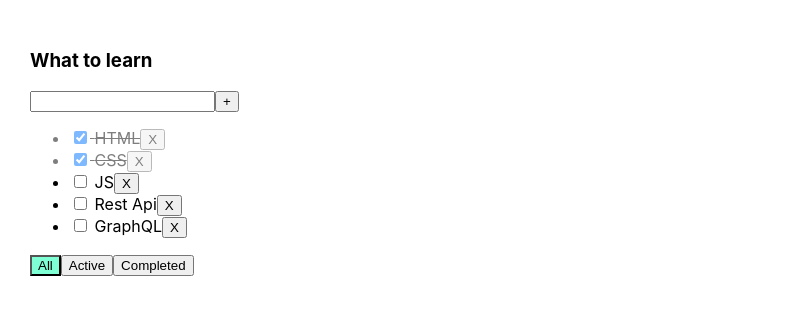
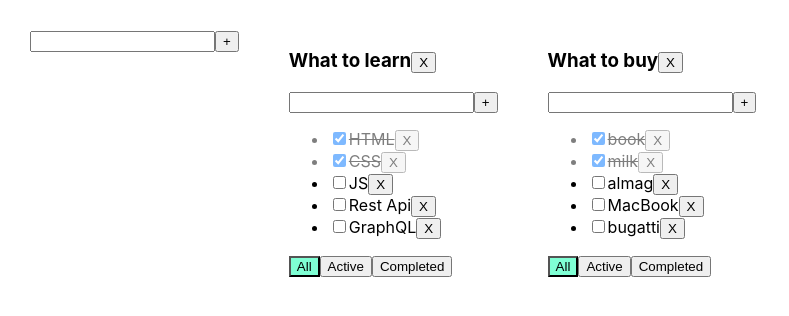
Before and after one commit to student-Alex-Bond/it-incubator-todolist, a React (Create React App) app: page / in a window 1280 px wide. Shown: the top 316 px of the page, without its empty margins (0-789 px from the left). Built offline with nearby package versions, Linux system fonts and the light colour scheme.

Commit message:
refactoring component's

```diff
--- a/src/App.tsx
+++ b/src/App.tsx
@@ -1,71 +1,154 @@
-import React, {useState} from 'react';
+import React from 'react';
 import './App.css';
 import TodoList from "./components/TodoList";
 import {v1} from "uuid";
+import {AddItemForm} from "./components/AddItemFormType";
 
-export type TaskType ={
+export type TaskType = {
     title: string,
     isDone: boolean,
     id: string
 }
 export type FilterValuesType = "all" | "active" | "completed"
+export type TodoListsType = {
+    id: string
+    title: string
+    filter: FilterValuesType
+}
+
+type TaskStateType = {
+    [key: string]: Array<TaskType>
+}
+
 function App() {
-    let [tasks, setTasks] = useState([
-        { id: v1(), title: "HTML", isDone: true},
-        { id: v1(), title: "CSS", isDone: true},
-        { id: v1(), title: "JS", isDone: false},
-        {id: v1(), title: "Rest Api", isDone: false},
-        {id: v1(), title: "GraphQL", isDone: false},
-    ])
 
-    function removeTask( id: string) {
-        let filterTasks = tasks.filter(task => task.id != id)
-        setTasks(filterTasks)
+    function removeTask(id: string, todoListId: string) {
+        let tasks = tasksObj[todoListId]
+        tasksObj[todoListId] = tasks.filter(task => task.id != id)
+
+        setTasksObj({...tasksObj})
     }
 
-    function addTask(newTaskTitle: string){
+    function addTask(newTaskTitle: string, todoListId: string) {
+
         let newTask = {
             id: v1(),
             title: newTaskTitle,
             isDone: false
         }
-        let newTasks = [newTask, ...tasks]
-        setTasks(newTasks)
+        let tasks = tasksObj[todoListId]
+        tasksObj[todoListId] = [newTask, ...tasks]
+        setTasksObj({...tasksObj})
     }
 
-    function changeStatus(taskId: string, isDone: boolean) {
-        let task = tasks.find(t=> t.id === taskId)
-        if (task){
-        task.isDone = isDone}
-        setTasks([...tasks])
+    function changeStatus(taskId: string, isDone: boolean, todoListId: string) {
+        let tasks = tasksObj[todoListId]
+        let task = tasks.find(t => t.id === taskId)
+        if (task) {
+            task.isDone = isDone
+            setTasksObj({...tasksObj})
+        }
+
     }
 
-    let [filter, setFilter] = useState<FilterValuesType>("all")
 
-
-    let tasksForTodolist = tasks
-
-    if(filter === "active") {
-        tasksForTodolist = tasks.filter(t => t.isDone === false)
+    function changeFilter(value: FilterValuesType, todoListId: string) {
+        let todoList = todoLists.find((tl) => tl.id === todoListId)
+        if (todoList) {
+            todoList.filter = value
+        }
+        setTodoLists([...todoLists])
     }
 
-    if (filter === "completed") {
-        tasksForTodolist = tasks.filter(t => t.isDone === true)
+    function removeTodoList(todoList: string) {
+        let filteredTodoList= todoLists.filter(tl => tl.id !== todoList)
+        setTodoLists(filteredTodoList)
+
+        delete tasksObj[todoList]
     }
 
-    function changeFilter(value: FilterValuesType){
-        setFilter(value)
+    let todoListId1 = v1()
+    let todoListId2 = v1()
+
+    let [todoLists, setTodoLists] = React.useState<Array<TodoListsType>>([
+        {id: todoListId1, title: 'What to learn', filter: 'all'},
+        {id: todoListId2, title: 'What to buy', filter: 'all'}
+    ])
+
+    let [tasksObj, setTasksObj] = React.useState<TaskStateType>({
+        [todoListId1]: [
+            {id: v1(), title: "HTML", isDone: true},
+            {id: v1(), title: "CSS", isDone: true},
+            {id: v1(), title: "JS", isDone: false},
+            {id: v1(), title: "Rest Api", isDone: false},
+            {id: v1(), title: "GraphQL", isDone: false},
+        ],
+        [todoListId2]: [{id: v1(), title: "book", isDone: true},
+            {id: v1(), title: "milk", isDone: true},
+            {id: v1(), title: "almag", isDone: false},
+            {id: v1(), title: "MacBook", isDone: false},
+            {id: v1(), title: "bugatti", isDone: false},]
+    })
+
+    function addTodoList(title: string) {
+        let todoList: TodoListsType ={
+            id: v1(),
+            title: title,
+            filter: 'all'
+        }
+        setTodoLists([todoList, ...todoLists])
+        setTasksObj({...tasksObj, [todoList.id]: []})
     }
+
+    function changeTaskTitle(taskId: string, title: string, todoListId: string) {
+        let tasks = tasksObj[todoListId]
+        let task = tasks.find(t => t.id === taskId)
+        if (task) {
+            task.title = title
+            setTasksObj({...tasksObj})
+        }
+    }
+
+    function changeTodoListTitle(title: string, id: string) {
+        const todoList = todoLists.find(todoList => todoList.id === id)
+        if(todoList) {
+            todoList.title = title
+            setTodoLists([...todoLists])
+        }
+    }
+
     return (
         <div className="App">
-            <TodoList title={'What to learn'}
-                      tasks={tasksForTodolist}
-                      removeTask={removeTask}
-                      changeFilter = {changeFilter}
-                      addTask = {addTask}
-                      changeStatus = {changeStatus}
-                      filter ={filter}
-            />
+
+            <AddItemForm addItem={addTodoList}  />
+            {
+                todoLists.map((tl) => {
+                    let tasksForTodolist = tasksObj[tl.id]
+
+                    if (tl.filter === "active") {
+                        tasksForTodolist = tasksForTodolist.filter(t => !t.isDone)
+                    }
+
+                    if (tl.filter === "completed") {
+                        tasksForTodolist = tasksForTodolist.filter(t => t.isDone)
+                    }
+
+                    return <TodoList title={tl.title}
+                                     tasks={tasksForTodolist}
+                                     removeTask={removeTask}
+                                     changeFilter={changeFilter}
+                                     addTask={addTask}
+                                     changeStatus={changeStatus}
+                                     filter={tl.filter}
+                                     id={tl.id}
+                                     key={tl.id}
+                                     removeTodoList ={removeTodoList}
+                                     changeTaskTitle ={changeTaskTitle}
+                                     changeTodoListTitle ={changeTodoListTitle}
+                    />
+                })
+            }
+
         </div>
     );
 }
--- /dev/null
+++ b/src/components/AddItemFormType.tsx
@@ -0,0 +1,44 @@
+import React, {ChangeEvent, KeyboardEvent, useState} from "react";
+
+type AddItemFormType = {
+    addItem: (newTaskTitle: string) => void
+
+}
+
+export function AddItemForm(props: AddItemFormType) {
+    const [newTaskTitle, setNewTaskTitle] = useState("")
+    let [error, setError] = useState<string | null>(null)
+
+    const onChangeHandler = (e: ChangeEvent<HTMLInputElement>) => {
+        setNewTaskTitle(e.currentTarget.value)
+    }
+    const onKeyPressHandler = (e: KeyboardEvent<HTMLInputElement>) => {
+        setError(null)
+        if (e.charCode === 13 && newTaskTitle.trim() !== '') {
+            props.addItem(newTaskTitle);
+            setNewTaskTitle("");
+        }
+    }
+    const addTask = () => {
+        if (newTaskTitle.trim() === '') {
+            return setError('Title is required')
+        }
+        props.addItem(newTaskTitle.trim());//метод trim() обрезает пробелы в начале и конце стороки
+        setNewTaskTitle("");
+
+        {/*очищение поля инпута setNewTaskTitle("") */
+        }
+
+    }
+
+    return (
+        <div>
+            <input className={error ? 'error' : ''} value={newTaskTitle}
+                   onChange={onChangeHandler}
+                   onKeyPress={onKeyPressHandler}
+            />
+            <button onClick={addTask}>+</button>
+            {error && <div className={'error-message'}>{error}</div>}
+        </div>
+    )
+}
--- /dev/null
+++ b/src/components/EditableSpan.tsx
@@ -0,0 +1,33 @@
+import React, { ChangeEvent } from "react";
+
+type EditableSpanType = {
+    title: string
+    onChange: (title: string) => void
+}
+
+function EditableSpan(props: EditableSpanType) {
+    let [editMode, setEditMode] = React.useState(false)
+    let [title, setTitle] = React.useState('')
+
+    const activeEditMode = () => {
+        setEditMode(true)
+        setTitle(props.title)
+    }
+    const activeViewMode = () => {
+        setEditMode(false)
+        props.onChange(title)
+    }
+    const onChangeTitleHandler = (event: ChangeEvent<HTMLInputElement>) => {
+        setTitle(event.currentTarget.value)
+    }
+
+    return (editMode
+            ? <input onBlur={activeViewMode} value={title} autoFocus
+            onChange={onChangeTitleHandler}
+            /> // при использовании инпута всегда должен быть параметр autoFocus
+            : <span onDoubleClick={activeEditMode}>{props.title}</span>
+    )
+
+}
+
+export default EditableSpan;
--- a/src/components/TodoList.tsx
+++ b/src/components/TodoList.tsx
@@ -1,14 +1,21 @@
-import React, {ChangeEvent, KeyboardEvent, useState} from 'react';
+import React, {ChangeEvent} from 'react';
 import {FilterValuesType, TaskType} from '../App';
+import {AddItemForm} from "./AddItemFormType";
+import EditableSpan from "./EditableSpan";
+
 
 type PropsType = {
+    id: string
     title: string,
     tasks: Array<TaskType>
-    removeTask: (taskId: string) => void
-    changeFilter: (value: FilterValuesType) => void
-    addTask: (newTaskTitle: string) => void
-    changeStatus: (taskId: string, isDone: boolean) => void
+    removeTask: (taskId: string, todoListId: string) => void
+    changeFilter: (value: FilterValuesType, todoListId: string) => void
+    addTask: (newTaskTitle: string, todoListId: string) => void
+    changeStatus: (taskId: string, isDone: boolean, todoListId: string) => void
+    changeTaskTitle: (taskId: string, title: string, todoListId: string) => void
     filter: FilterValuesType
+    removeTodoList: (todoListId: string) => void
+    changeTodoListTitle: (title: string, id: string) => void
 }
 
 const TodoList = (props: PropsType) => {
@@ -16,75 +23,67 @@ const TodoList = (props: PropsType) => {
 
     let ElementsLi = props.tasks.map(task => {
         const onRemoveHandler = () => {
-            props.removeTask(task.id)
+            props.removeTask(task.id, props.id)
         }
-        const onChangeHandler = (e: ChangeEvent<HTMLInputElement>) => {
-            let isDone = e.currentTarget.checked
-            props.changeStatus(task.id, isDone)
+        const onChangeStatusHandler = (e: ChangeEvent<HTMLInputElement>) => {
+            let newIsDone = e.currentTarget.checked
+            props.changeStatus(task.id, newIsDone, props.id)
+        }
+        const onChangeTitleHandler = (title: string) => {
+            props.changeTaskTitle(task.id, title, props.id)
         }
 
-        return <li key={task.id} className={task.isDone? 'is-done': ''}>
-            <input type='checkbox' checked={task.isDone}
-                   onChange={onChangeHandler}
-            /> <span>{task.title}</span>
+
+        return <li key={task.id} className={task.isDone ? 'is-done' : ''}>
+            <input type='checkbox' checked={task.isDone} onChange={onChangeStatusHandler}/>
+            <EditableSpan title={task.title} onChange={onChangeTitleHandler}/>
             <button onClick={onRemoveHandler}>X</button>
         </li>
     })
 
-    const [newTaskTitle, setNewTaskTitle] = useState("")
-
-    let [error, setError ] = useState<string|null>(null)
-
-    const onChangeHandler = (e: ChangeEvent<HTMLInputElement>) => {
-        setNewTaskTitle(e.currentTarget.value)
+    const onAllClickHandler = () => {
+        props.changeFilter("all", props.id)
     }
-    const onKeyPressHandler = (e: KeyboardEvent<HTMLInputElement>) => {
-        setError(null)
-        if (e.charCode === 13 && newTaskTitle.trim() !=='') {
-            props.addTask(newTaskTitle);
-            setNewTaskTitle("");
-        }
+    const onActiveClickHandler = () => {
+        props.changeFilter("active", props.id)
     }
 
-    const onAllClickHandler = () => {
-        props.changeFilter("all")
-    }
-    const onActiveClickHandler = () => {
-        props.changeFilter("active")
-    }
     const onCompletedClickHandler = () => {
-        props.changeFilter("completed")
+        props.changeFilter("completed", props.id)
     }
 
-    const addTask = () => {
-        if (newTaskTitle.trim() === '') {
-            return setError('Title is required')
-        }
-        props.addTask(newTaskTitle.trim());//метод trim() обрезает пробелы в начале и конце стороки
-        setNewTaskTitle("");
+    const removeTodoList = () => {
+        props.removeTodoList(props.id)
+    }
 
-        {/*очищение поля инпута setNewTaskTitle("") */
-        }
+    const changeTodoListTitle = (title: string) => {
+        props.changeTodoListTitle(title, props.id)
+    }
 
+
+    const addTask = (title: string) => {
+        props.addTask(title, props.id)
     }
     return (
         <div>
-            <h3>{props.title}</h3>
-            <div>
-                <input className={error ?  'error': ''} value={newTaskTitle}
-                       onChange={onChangeHandler}
-                       onKeyPress={onKeyPressHandler}
-                />
-                <button onClick={addTask}>+</button>
-                {error && <div className={'error-message'}>{error}</div>}
-            </div>
+            <h3><EditableSpan title={props.title} onChange={changeTodoListTitle}/>
+                <button onClick={removeTodoList}>X</button>
+            </h3>
+
+            <AddItemForm addItem={addTask}/>
+
             <ul>
                 {ElementsLi}
             </ul>
             <div>
-                <button className={props.filter === 'all' ?'active-filter': ''} onClick={onAllClickHandler}>All</button>
-                <button className={props.filter === 'active' ?'active-filter': ''} onClick={onActiveClickHandler}>Active</button>
-                <button className={props.filter === 'completed' ?'active-filter': ''}onClick={onCompletedClickHandler}>Completed</button>
+                <button className={props.filter === 'all' ? 'active-filter' : ''} onClick={onAllClickHandler}>All
+                </button>
+                <button className={props.filter === 'active' ? 'active-filter' : ''}
+                        onClick={onActiveClickHandler}>Active
+                </button>
+                <button className={props.filter === 'completed' ? 'active-filter' : ''}
+                        onClick={onCompletedClickHandler}>Completed
+                </button>
             </div>
         </div>
     );
```
